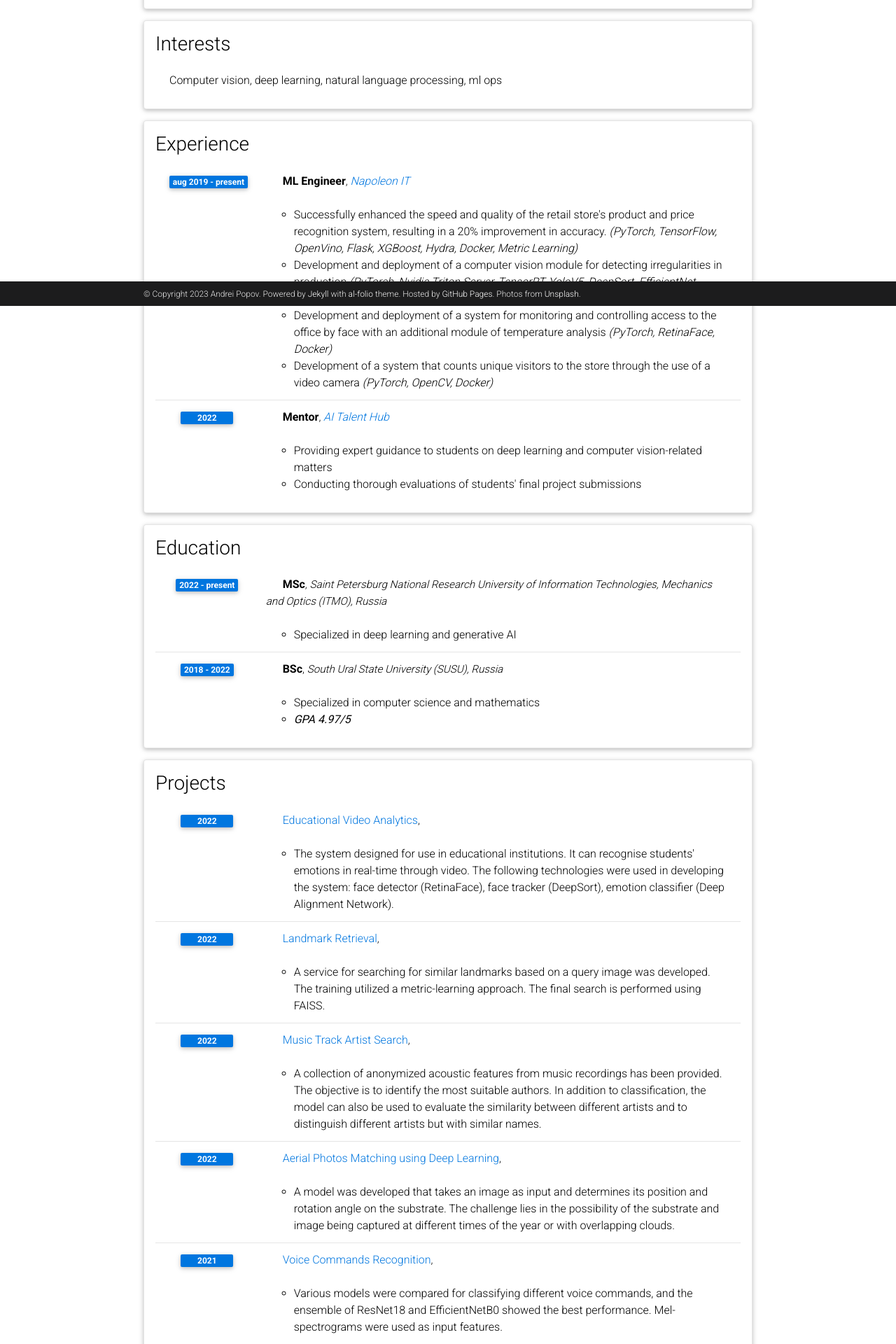
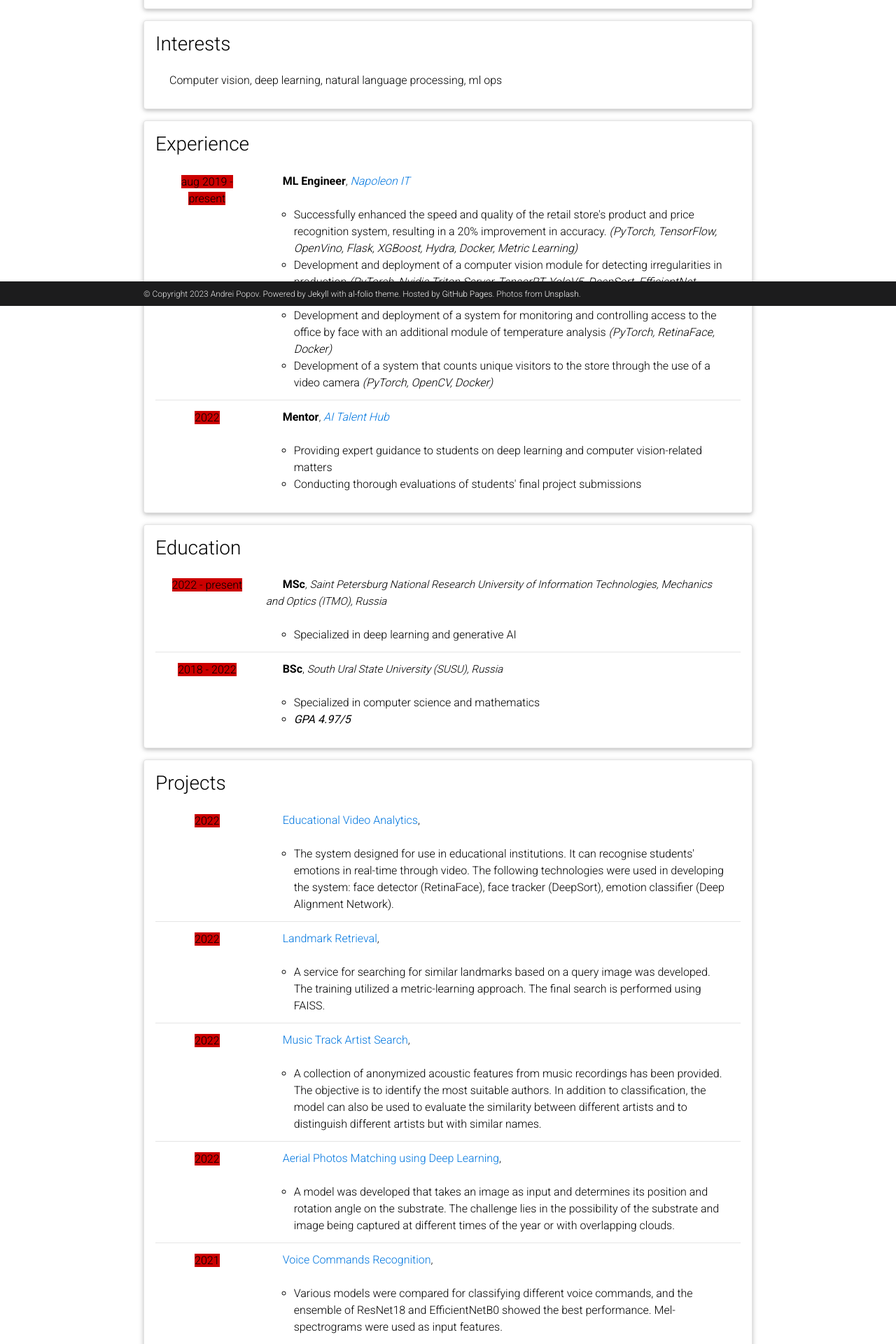
Before and after one commit to traptrip/traptrip.github.io, a Jekyll site: the page built from _pages/cv.md, in a window 1280 px wide. Shown: the part 463-2383 px from the top of the page at 70% size. Built offline with Jekyll 4.4.1, drawn with Linux system fonts in a browser that asks for light colours; comment, search, counter and statistics services are not loaded; a style sheet for code colours, icons or effects is not loaded.

Commit message:
year view

```diff
--- a/_includes/cv/time_table.html
+++ b/_includes/cv/time_table.html
@@ -4,7 +4,7 @@
         <div class="row">
           {% if content.year %}
             <div class="col-xs-2 cl-sm-2 col-md-2 text-center" style="width: 75px;">
-              <span class="badge danger-color-dark align-middle" style="min-width: 75px;">
+              <span class="danger-color-dark align-middle" style="min-width: 75px;">
                 {{ content.year }}
               </span>
             </div>
```
